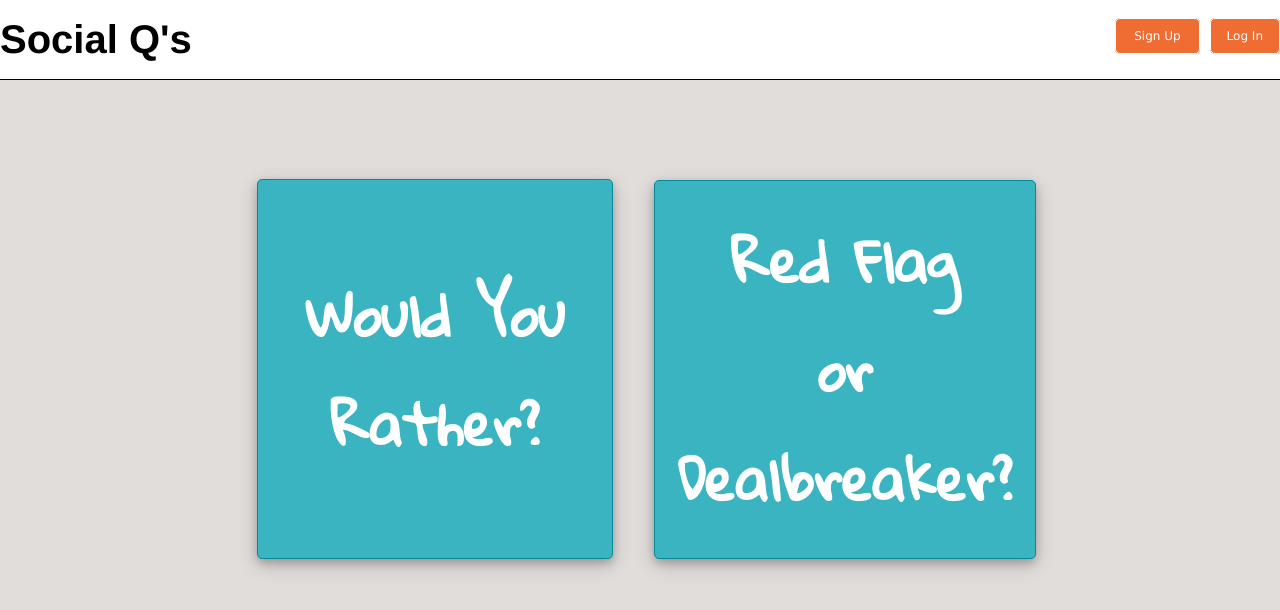
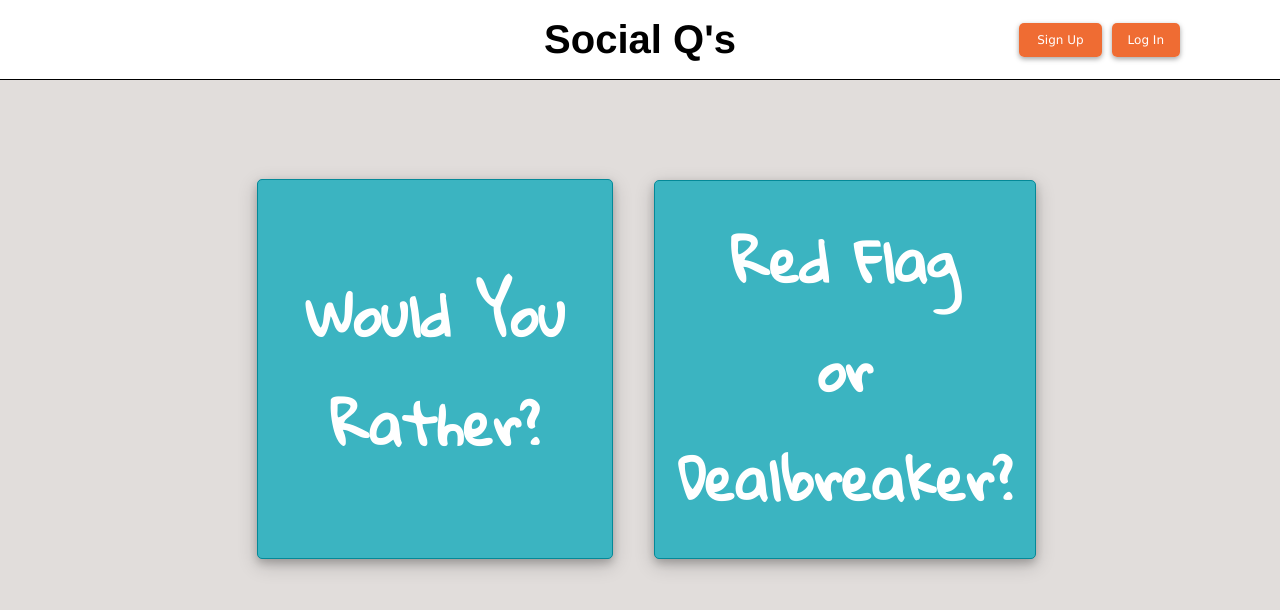
Before and after one commit to jkern-dev/SocialQ, a React (Create React App) app in the folder frontend/: page / in a window 1280 px wide. Shown: the top 610 px of the page. Built offline with nearby package versions, Linux system fonts and the light colour scheme.

Commit message:
More Styling

```diff
--- a/frontend/public/stylesheets/navbar/navbar.css
+++ b/frontend/public/stylesheets/navbar/navbar.css
@@ -61,10 +61,10 @@ body {
 
 .app-name{
     color: black;
-    text-align: center;
     font-family: "Helvetica Neue", Helvetica, Arial, sans-serif;
     font-size: 40px;
     font-weight: bold;
+    margin: 0 auto;
 }
 
 .left-navbar{
@@ -73,15 +73,14 @@ body {
 
 .link-buttons{
     position: absolute;
-    right: 0px;
-    top: 26px;
+    right: 100px;
+    top: 30px;
 }
 
 .link-buttons-logged-in{
-    margin: 10px;
-    display: flex;
-    flex-direction: column;
-    padding: 10px;
+    position: absolute;
+    right: 100px;
+    bottom: 20px;
 }
 
 .sign-up{
@@ -92,16 +91,15 @@ body {
     text-align: left;
     font: 12px/1.4 "Lucida Grande","Lucida Sans Unicode","Lucida Sans",Garuda,Verdana,Tahoma,sans-serif;
     background-color: #EF6C33;
-    border: 1px solid white;
     border-radius: 5px;
     color: white;
     padding: 10px 18px;
     margin-right: 10px;
+    box-shadow: 0 2px 4px 0 rgba(0, 0, 0, 0.2), 0 2px 6px 0 rgba(0, 0, 0, 0.19);
 }
 
 .sign-up:hover {
-    background-color: #ccc;
-    color: #EF6C33;
+    background-color: #ff8533;
 }
 
 .log-in{
@@ -113,38 +111,33 @@ body {
     align-self: left;
     background-color: #EF6C33;
     border: none;
-    border: 1px solid white;
     border-radius: 5px;
     color: white;
     padding: 10px 16px;
-
+    box-shadow: 0 2px 4px 0 rgba(0, 0, 0, 0.2), 0 2px 6px 0 rgba(0, 0, 0, 0.19);
 }
 
 .log-in:hover {
-    background-color: #ccc;
-    color: #EF6C33;
+    background-color: #ff8533;
 }
 
 
 .log-out{
-    text-decoration: none;
+     text-decoration: none;
     width: 140px;
-    height: 100%;
     line-height: 30px;
     font: 12px/1.4 "Lucida Grande","Lucida Sans Unicode","Lucida Sans",Garuda,Verdana,Tahoma,sans-serif;
     align-self: left;
     background-color: #EF6C33;
     border: none;
-    border: 1px solid white;
     border-radius: 5px;
     color: white;
-    padding: 10px 18px;
-    /* float: right;  */
+    padding: 10px 16px;
+    box-shadow: 0 2px 4px 0 rgba(0, 0, 0, 0.2), 0 2px 6px 0 rgba(0, 0, 0, 0.19);
 }
 
 .log-out:hover {
-    background-color: #ccc;
-    color: #EF6C33;
+     background-color: #ff8533;
 }
 .question-button-background{
     width: 80%;
@@ -300,9 +293,8 @@ body {
 }
 
 .greeting-logged-in{
-    font-size: 30px;
+    font-size: 14px;
     font-weight: bold;
     margin: 0;
     align-self: center;
-    padding: 20px;
 }
--- a/frontend/public/stylesheets/questions/question.css
+++ b/frontend/public/stylesheets/questions/question.css
@@ -92,7 +92,7 @@ a:-webkit-any-link {
     border-radius: 4px;
     font-weight: bold;
     background-color: #EF6C33;
-    color: #064A60;
+    color: #064A60  ;
     box-shadow: 0 4px 8px 0 rgba(0, 0, 0, 0.2), 0 6px 20px 0 rgba(0, 0, 0, 0.19);
 }
 
--- a/frontend/public/stylesheets/session/signup-form.css
+++ b/frontend/public/stylesheets/session/signup-form.css
@@ -16,12 +16,12 @@ body {
 .signup-header{
     margin: 0 auto;
     font-family: "Helvetica Neue", Helvetica, Arial, sans-serif;
-    color: white;
+    color: black;
     /* font-weight: 100;  */
 }
 .signup-form{
     margin: 0 auto;
-    margin-top: 50px;
+    margin-top: 80px;
     background: #abdff1;
     padding: 50px;
     box-shadow: 0 4px 8px 0 rgba(0, 0, 0, 0.2), 0 6px 20px 0 rgba(0, 0, 0, 0.19);
@@ -128,7 +128,7 @@ body {
     width: 100%;
     font-family: "Helvetica Neue", Helvetica, Arial, sans-serif;
     font-size: 14px;
-    margin: 15px 0px 5px 0px;
+    margin: 20px 0px 5px 0px;
     border-radius: 3px;
     border: none;
     height: 20px;
```
